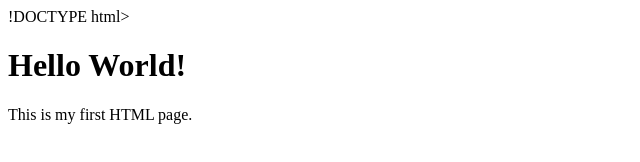
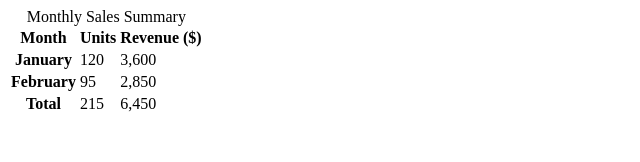
Before and after one commit to 9343mohani/web, a plain HTML site: page index.html in a window 1280 px wide. Shown: the whole page, without its empty margins (0-640 px from the left). Drawn offline with Linux system fonts and the light colour scheme.

Commit message:
Add files via upload

```diff
--- a/index.html
+++ b/index.html
@@ -1,4 +1,4 @@
-!DOCTYPE html>
+<!-- !DOCTYPE html>
 <html>
 <head>
     <title>My First Page</title>
@@ -7,4 +7,33 @@
     <h1>Hello World!</h1>
     <p>This is my first HTML page.</p>
 </body>
-</html
+</html -->
+<table>
+  <caption>Monthly Sales Summary</caption>
+  <thead>
+    <tr>
+      <th scope="col">Month</th>
+      <th scope="col">Units</th>
+      <th scope="col">Revenue ($)</th>
+    </tr>
+  </thead>
+  <tbody>
+    <tr>
+      <th scope="row">January</th>
+      <td>120</td>
+      <td>3,600</td>
+    </tr>
+    <tr>
+      <th scope="row">February</th>
+      <td>95</td>
+      <td>2,850</td>
+    </tr>
+  </tbody>
+  <tfoot>
+    <tr>
+      <th scope="row">Total</th>
+      <td>215</td>
+      <td>6,450</td>
+    </tr>
+  </tfoot>
+</table>
```
